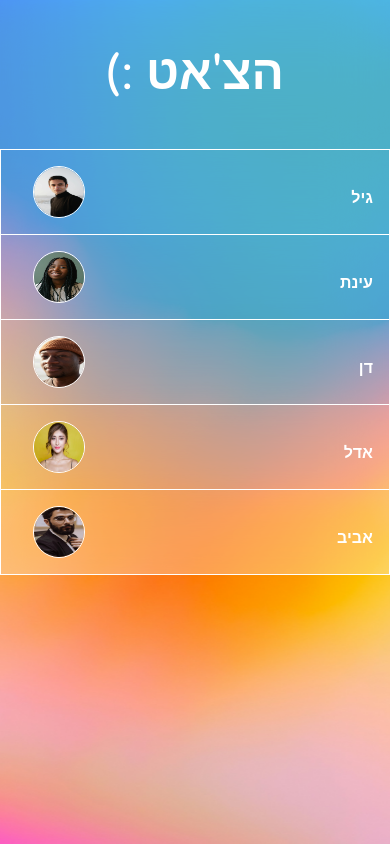
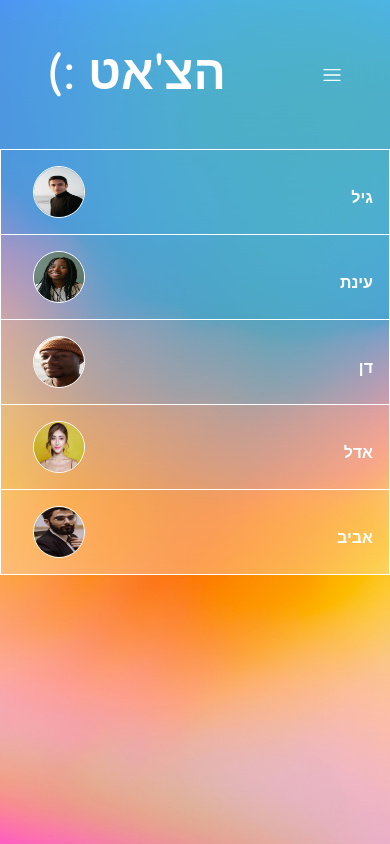
Before and after one commit to YonatanAriel/miluim-chat-project, a React (Vite) app: page / in a window 390 px wide. Built offline with nearby package versions, Linux system fonts and the light colour scheme.

Commit message:
adding hamburger component

```diff
--- a/src/components/chat/Chat.jsx
+++ b/src/components/chat/Chat.jsx
@@ -5,6 +5,7 @@ import Message from "../message/Message";
 import MessageInput from "../messageInput/MessageInput";
 import { scrollToBottom } from "../../utils/scrollToBottom";
 import { getRandomMessage } from "../../utils/getRandomMessages";
+import Hamburger from "../hamburger/hamburger";
 
 function Chat({ handleBackButtonClick, user }) {
   const [messages, setMessages] = useState([]);
@@ -63,6 +64,7 @@ function Chat({ handleBackButtonClick, user }) {
           className={styles.userProfilePic}
         />
         <h2>{user.name}</h2>
+        <Hamburger />
       </div>
       <div className={styles.messagesContainer}>
         {messages.map((message) => (
--- /dev/null
+++ b/src/components/hamburger/Hamburger.jsx
@@ -0,0 +1,6 @@
+import { RxHamburgerMenu } from "react-icons/rx";
+
+function Hamburger() {
+  return <RxHamburgerMenu size={20} />;
+}
+export default Hamburger;
--- a/src/components/userList/UserList.jsx
+++ b/src/components/userList/UserList.jsx
@@ -2,6 +2,7 @@ import { useState, useEffect } from "react";
 import usersData from "../../data/users.json";
 import UserListItem from "../userListItem/UserIistItem";
 import styles from "./UserList.module.css";
+import Hamburger from "../hamburger/hamburger";
 
 function UserList({ onUserClick }) {
   const [users, setUsers] = useState([]);
@@ -21,6 +22,7 @@ function UserList({ onUserClick }) {
     <div className={styles.container}>
       <div className={styles.header}>
         <h1 className={styles.heading}>(: הצ'אט </h1>
+        <Hamburger />
       </div>
       <div className={styles.usersListContainer}>
         {users.map((user) => (
--- a/src/components/userList/UserList.module.css
+++ b/src/components/userList/UserList.module.css
@@ -12,9 +12,12 @@
   backdrop-filter: blur(30px);
   border: solid 1px white;
   color: white;
+  align-items: center;
+  display: flex;
   padding: 1rem 3rem;
   text-align: center;
   border-radius: 9px 9px 0 0;
+  justify-content: space-between;
 }
 
 .heading {
```
